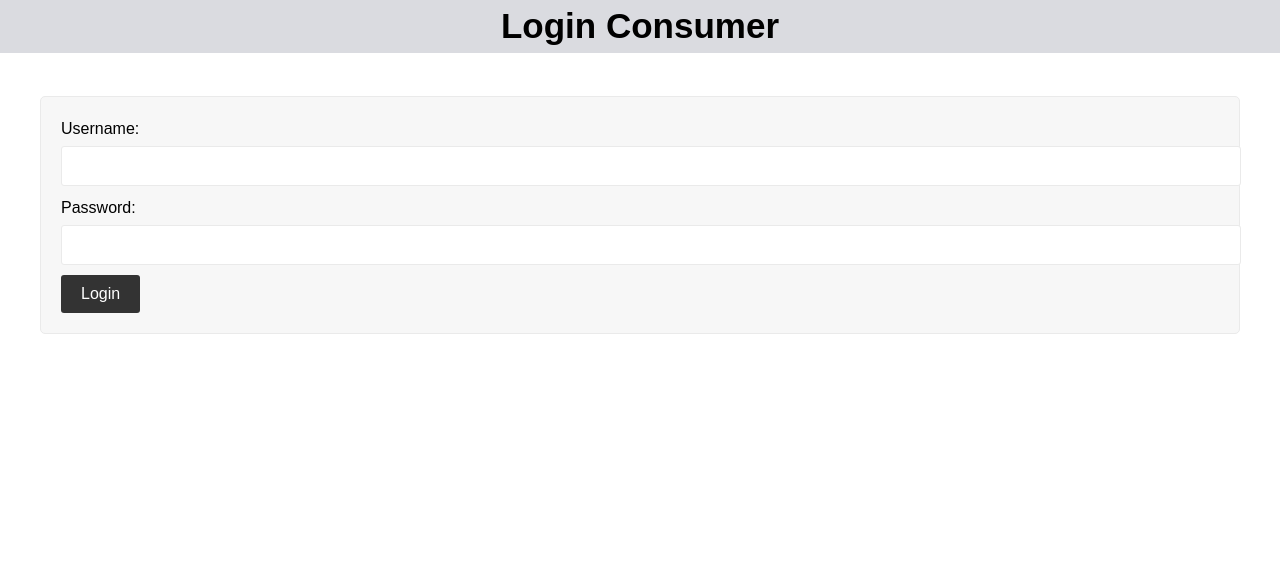
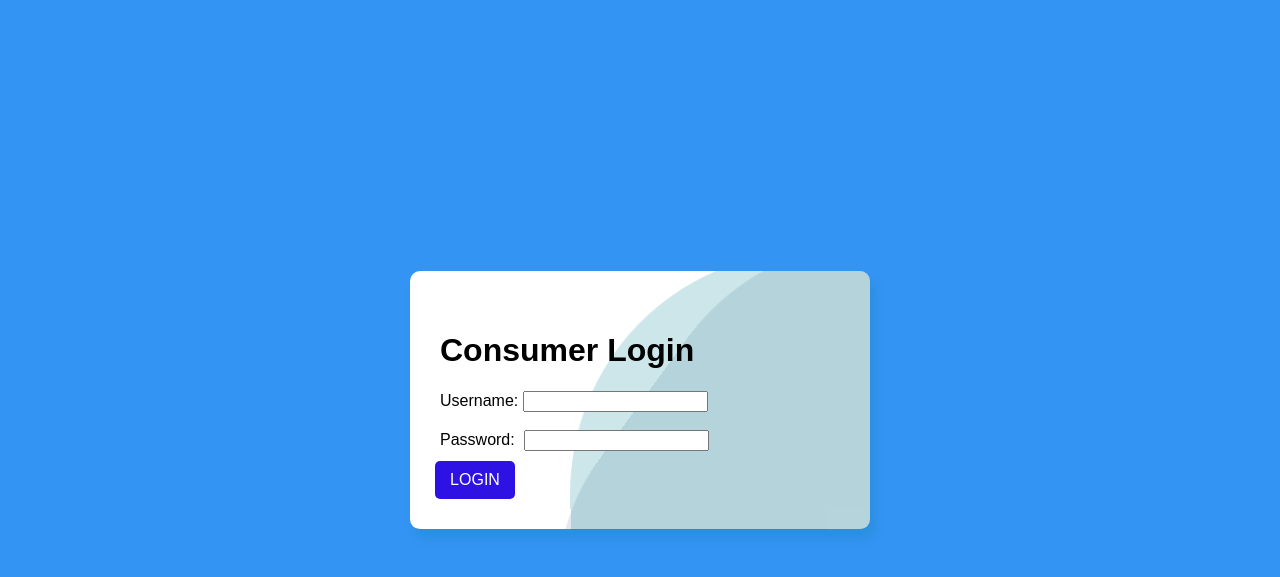
Before and after one commit to Oprimidos/home-automation, a PHP site: page /login.php in a window 1280 px wide. Shown: the top 577 px of the page. Run offline with PHP 8.4, Linux system fonts and the light colour scheme.

Commit message:
Update login.php
login tasarımını değiştirdim

```diff
--- a/login.php
+++ b/login.php
@@ -18,29 +18,35 @@ if(isset($_POST['login'])) {
 <!DOCTYPE html>
 <html>
 <head>
-    <title>Login Consumer</title>
-    <link rel="stylesheet" href="css/styles.css">
+    <title>Consumer Login</title>
+    <link rel="stylesheet" href="css/login.css">
+    <style>
+      body {
+        margin: 20px;
+      }
+    </style>
+
 </head>
 <body>
-<h1>Login Consumer</h1>
+
     <div class="container">
 
         <?php if(isset($error)) { ?>
             <p class="error"><?php echo $error; ?></p>
         <?php } ?>
         <div class="login-form">
-            <form method="POST" action="">
+            <form class="login" method="POST" action="">
                 <div class="form-group">
+                <h1>Consumer Login</h1>
                     <label for="username">Username:</label>
                     <input type="text" id="username" name="username" required>
                 </div>
-
+<br>
                 <div class="form-group">
-                    <label for="password">Password:</label>
+                    <label for="password">Password:&nbsp;</label>
                     <input type="password" id="password" name="password" required>
                 </div>
-
-                <input type="submit" name="login" value="Login">
+                <button type="submit" name="login" value="Login">Login</button>
             </form>
         </div>
     </div>
```
